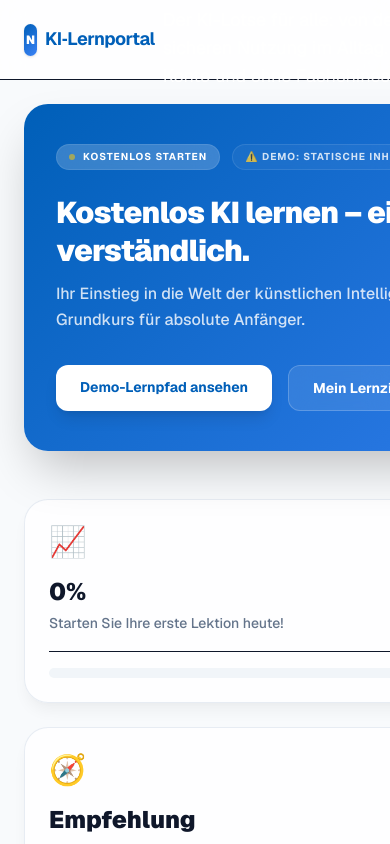
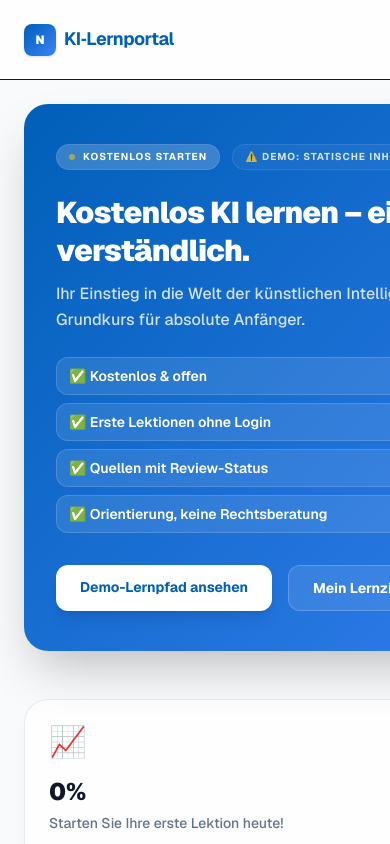
Before and after one commit to smartlivingberlin/ki-lernportal-nim, a Next.js app in the folder apps/web/: page / in a window 390 px wide. Shown: the top 844 px of the page. Built offline with nearby package versions, Linux system fonts and the light colour scheme.

Commit message:
fix: place S41 trust layer in hero

```diff
--- a/apps/web/src/app/page.tsx
+++ b/apps/web/src/app/page.tsx
@@ -18,7 +18,11 @@ export default function Home() {
   const navItems = [
     { icon: '🏠', label: 'Start', id: 'dashboard' },
     { icon: '🧭', label: 'KI-Lotse', id: 'navigator' },
-    { icon: '✅', label: 'Quellen & Vertrauen', id: 'monitoring' },
+    { icon: '📚', label: 'Lernpfad', id: 'lernpfad' },
+    { icon: '📖', label: 'Lektionen', id: 'lektionen' },
+    { icon: '📦', label: 'Modellkatalog', id: 'modellkatalog' },
+    { icon: '📖', label: 'Glossar', id: 'glossar' },
+    { icon: '🔭', label: 'Quellen & Vertrauen', id: 'monitoring' },
   ];
 
   const primaryPath = seedLearningPaths[0]; // KI-Start für absolute Anfänger
@@ -54,15 +58,6 @@ export default function Home() {
           <div className="flex items-center space-x-2">
             <div className="w-8 h-8 rounded-lg premium-gradient flex items-center justify-center text-white font-black text-xs shadow-sm">N</div>
             <h2 className="font-bold text-nim-primary tracking-tight">KI‑Lernportal</h2>
-                <p className="mt-4 max-w-3xl text-lg md:text-xl text-white/90">
-                  Der KI-Lotse für alle: von den Grundlagen bis zur sicheren Nutzung im Alltag. Ohne Kreditkarte, ohne Konto und ohne Fachchinesisch.
-                </p>
-                <div className="mt-6 grid gap-2 sm:grid-cols-2 lg:grid-cols-4 text-sm">
-                  <span className="rounded-xl bg-white/10 border border-white/15 px-3 py-2 font-semibold">✅ Kostenlos & offen</span>
-                  <span className="rounded-xl bg-white/10 border border-white/15 px-3 py-2 font-semibold">✅ Erste Lektionen ohne Login</span>
-                  <span className="rounded-xl bg-white/10 border border-white/15 px-3 py-2 font-semibold">✅ Quellen mit Review-Status</span>
-                  <span className="rounded-xl bg-white/10 border border-white/15 px-3 py-2 font-semibold">✅ Orientierung, keine Rechtsberatung</span>
-                </div>
           </div>
           <button
             onClick={() => setIsMobileMenuOpen(!isMobileMenuOpen)}
@@ -120,6 +115,12 @@ export default function Home() {
                 <p className="text-base md:text-lg text-white/80 leading-relaxed font-medium">
                   Ihr Einstieg in die Welt der künstlichen Intelligenz. Starten Sie jetzt mit unserem Grundkurs für absolute Anfänger.
                 </p>
+                <div className="mt-6 grid gap-2 sm:grid-cols-2 lg:grid-cols-4 text-sm">
+                  <span className="rounded-xl bg-white/10 border border-white/15 px-3 py-2 font-semibold">✅ Kostenlos & offen</span>
+                  <span className="rounded-xl bg-white/10 border border-white/15 px-3 py-2 font-semibold">✅ Erste Lektionen ohne Login</span>
+                  <span className="rounded-xl bg-white/10 border border-white/15 px-3 py-2 font-semibold">✅ Quellen mit Review-Status</span>
+                  <span className="rounded-xl bg-white/10 border border-white/15 px-3 py-2 font-semibold">✅ Orientierung, keine Rechtsberatung</span>
+                </div>
               </div>
               <div className="flex flex-wrap gap-4 pt-2">
                 <a href="#lernpfad" className="bg-white text-nim-primary px-6 py-3 rounded-xl font-bold shadow-lg hover:bg-gray-50 transition-all hover:scale-105 active:scale-95 text-sm">
```
